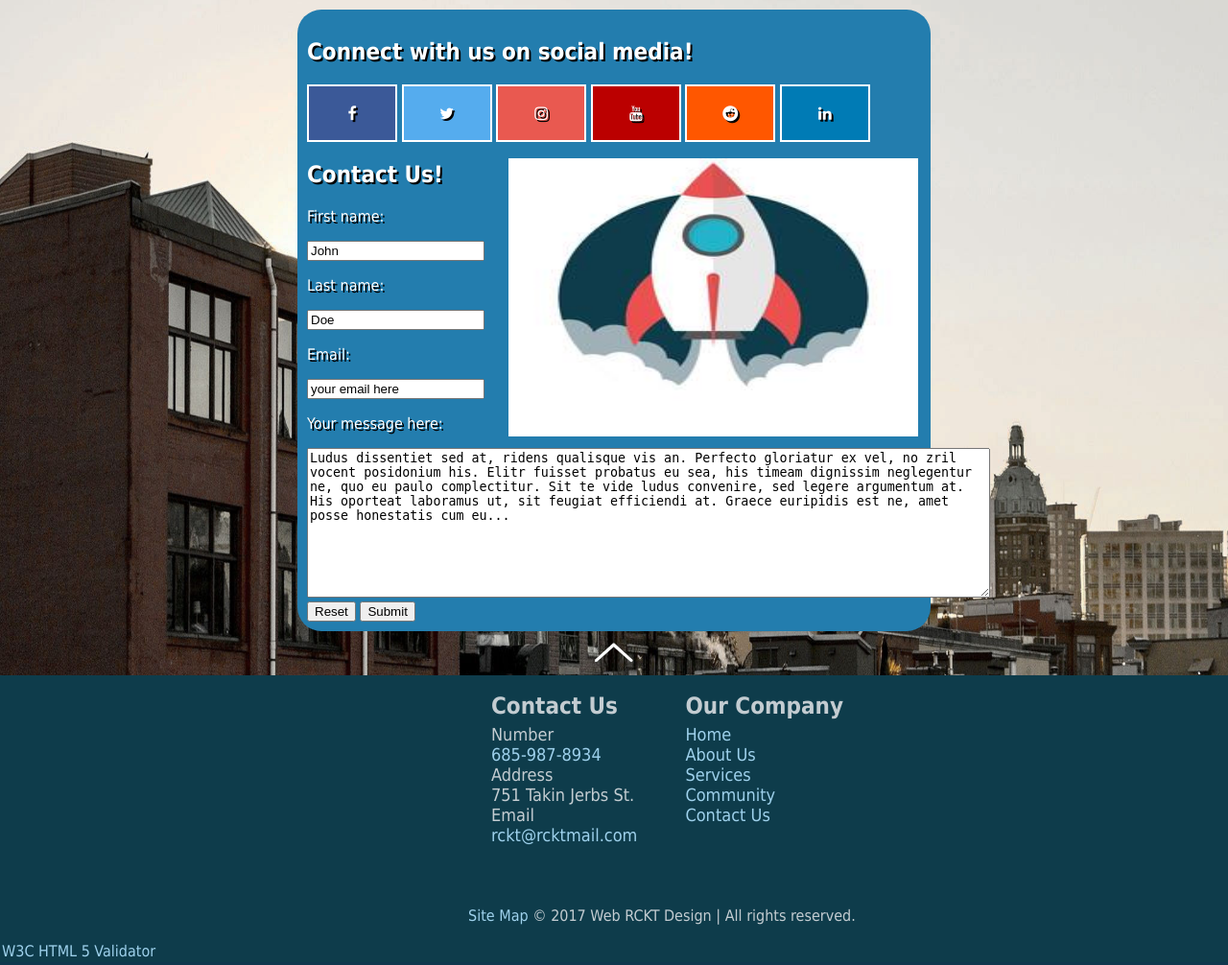
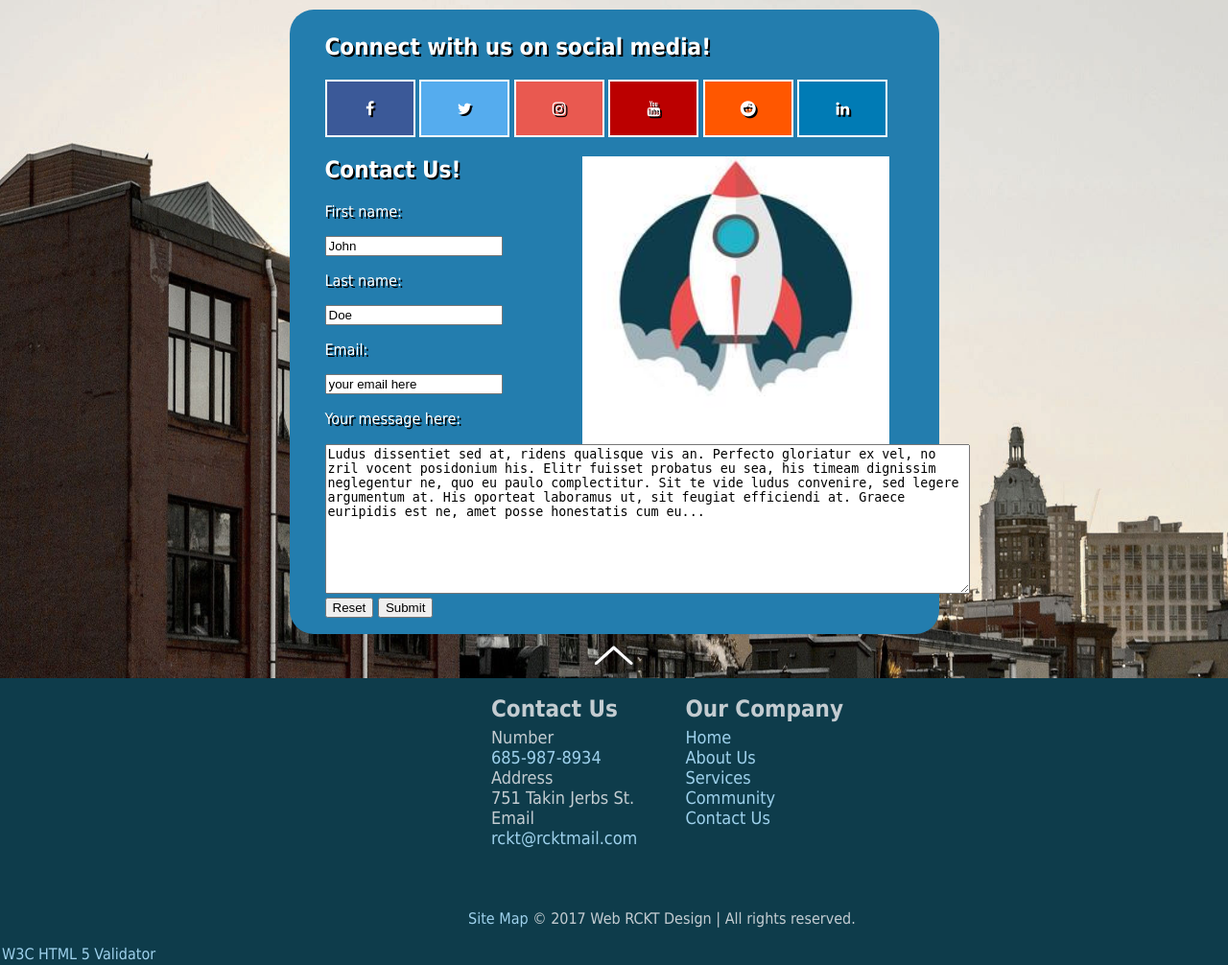
Before and after one commit to tonihe/1536, a PHP site: page /contactus.html in a window 1280 px wide. Shown: the part 130-1136 px from the top of the page at 96% size. Run offline with PHP 8.4, Linux system fonts and the light colour scheme.

Commit message:
edited contactus

```diff
--- a/G26/contactus.html
+++ b/G26/contactus.html
@@ -34,6 +34,8 @@
 			<a href="https://www.youtube.com" class="fa fa-youtube"></a>
 			<a href="https://www.reddit.com" class="fa fa-reddit"></a>
 			<a href="https://linkedin.com/" class="fa fa-linkedin"></a>
+		<div id ="userinfo">
+		<img id="contactimage" src="style/sample.jpg" alt="Sample">
 			<h2>Contact Us!</h2>
 				<form action="http://webdevfoundations.net/scripts/formdemo.asp">
 				<p>First name:</p>
@@ -44,11 +46,13 @@
 				<input type="text" name="email" value="your email here">
 		<br>
 			<p>Your message here:</p>
-			<textarea name="message" rows="10" cols="86">Ludus dissentiet sed at, ridens qualisque vis an. Perfecto gloriatur ex vel, no zril vocent posidonium his. Elitr fuisset probatus eu sea, his timeam dignissim neglegentur ne, quo eu paulo complectitur. Sit te vide ludus convenire, sed legere argumentum at. His oporteat laboramus ut, sit feugiat efficiendi at. Graece euripidis est ne, amet posse honestatis cum eu...</textarea>
+			<textarea name="message" rows="10" cols="81">Ludus dissentiet sed at, ridens qualisque vis an. Perfecto gloriatur ex vel, no zril vocent posidonium his. Elitr fuisset probatus eu sea, his timeam dignissim neglegentur ne, quo eu paulo complectitur. Sit te vide ludus convenire, sed legere argumentum at. His oporteat laboramus ut, sit feugiat efficiendi at. Graece euripidis est ne, amet posse honestatis cum eu...</textarea>
 		<br>
 			<input type="reset" value="Reset">
 			<input type="submit" value="Submit">
 			</form>
+		</div>
+
 	</div>
 <a id="scrollbutton" href="#pagetop"><img src="style/buttonup.png" alt="Back to Top"></a>
 </main>
--- a/G26/style/contactus.css
+++ b/G26/style/contactus.css
@@ -1,13 +1,19 @@
 .findsocial {
 	background-color: #237DAE;
-	padding: 10px;
+	padding: 5px 0px 17px 37px;
 	color: white;
 	text-shadow:2px 2px #000000;
 	border-radius: 25px;
-	background-image: url("style/sample.jpg");
-	background-position: 220px 155px;
-	background-repeat: no-repeat;
-	background-size: 427px 290px;
 	margin-top: 10px;
 }
-.findsocial a {border: solid 2px white;}
+
+#contactimage {
+	float: right;
+	margin-right: 52px;
+	height: 300px;
+	width: 320px;
+}
+
+.findsocial a {
+	border: solid 2px white;
+}
```
Lines whose indentation alone changed are shown as unchanged.
